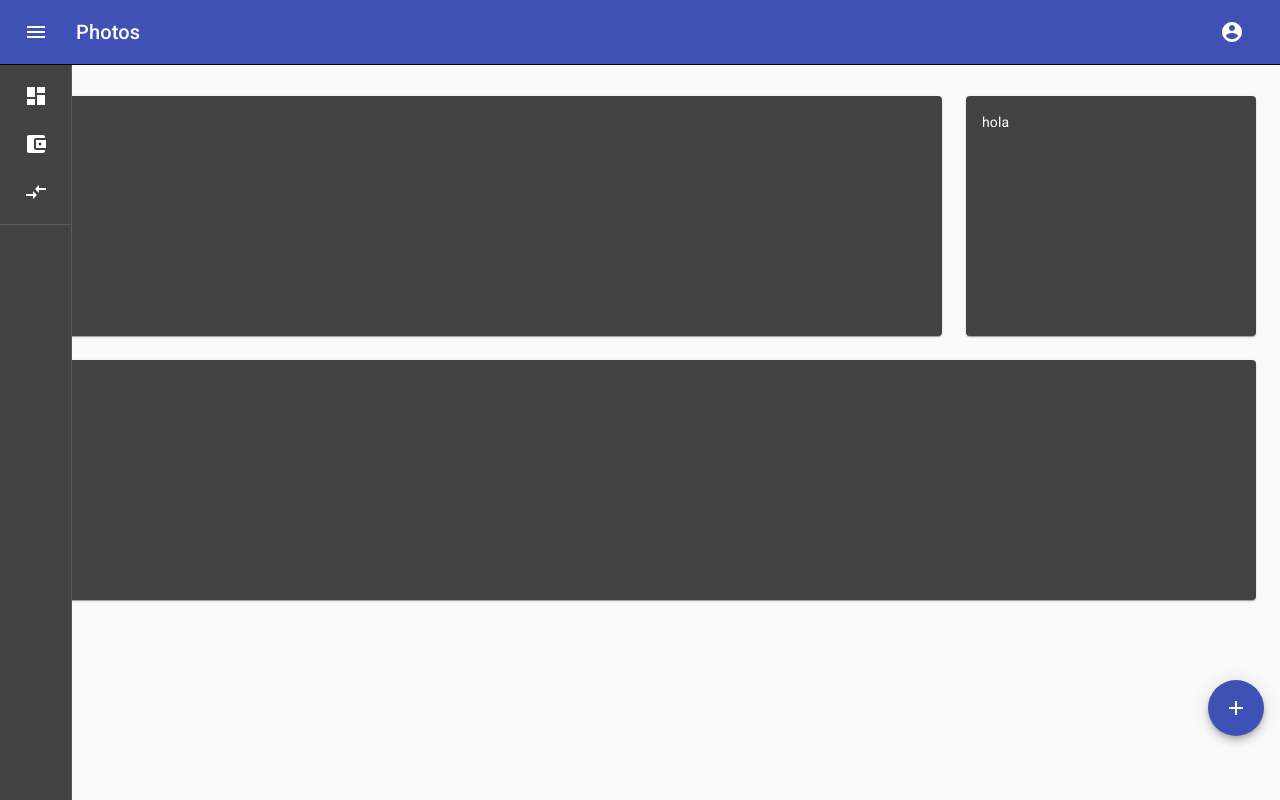
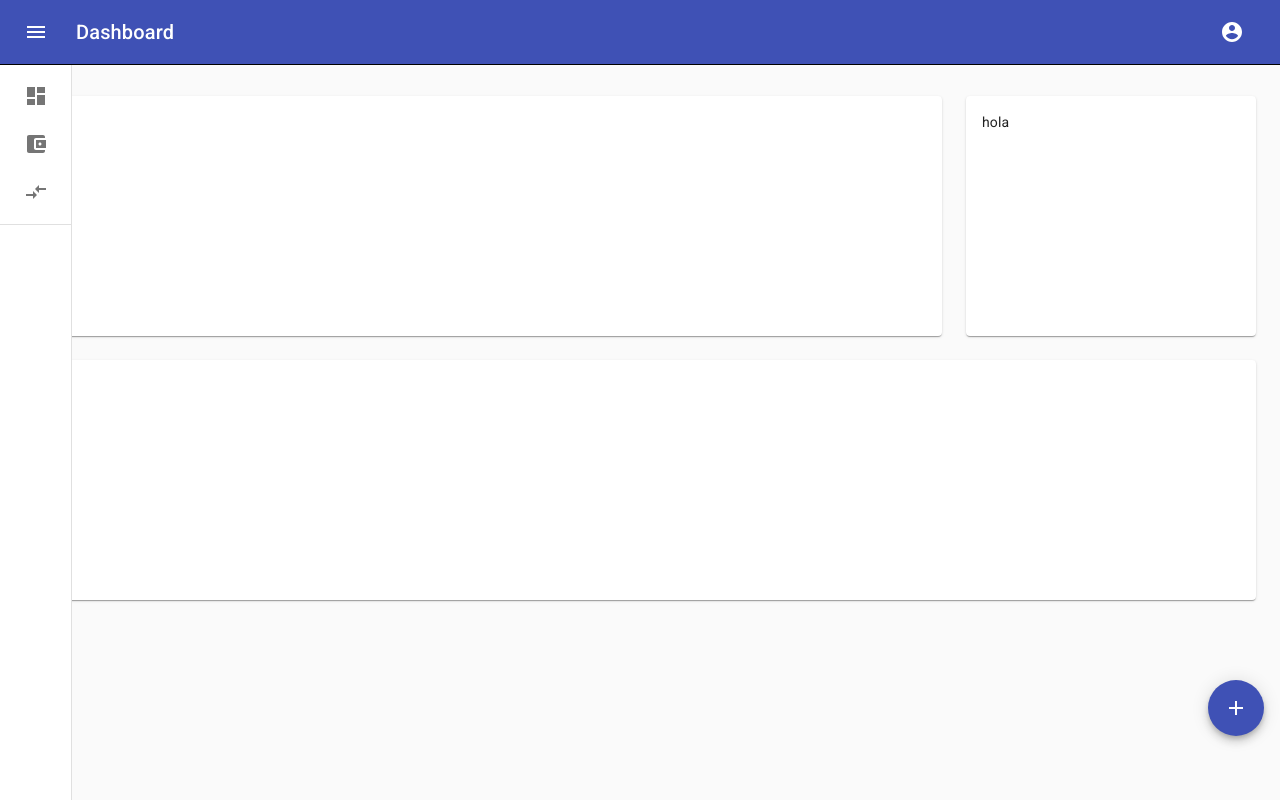
Before and after one commit to vfagundez/SumaFrontend, a React (Create React App) app: page / in a window 1280 px wide. Built offline with nearby package versions, Linux system fonts and the light colour scheme; sample sign-in values are in the browser's storage.

Commit message:
El nombre de la pagina se muestra en la barra de navegacion

```diff
--- a/src/App.js
+++ b/src/App.js
@@ -28,7 +28,7 @@ function App() {
     () =>
       createMuiTheme({
         palette: {
-          type: 'dark',//prefersDarkMode ? 'dark' : 'light',
+          type: 'light',//prefersDarkMode ? 'dark' : 'light',
         },
       }),
     [prefersDarkMode],
--- a/src/components/Navbar.js
+++ b/src/components/Navbar.js
@@ -102,6 +102,7 @@ class NavBar extends Component {
     this.handleClick = this.handleClick.bind(this);
     this.handleClose = this.handleClose.bind(this);
     this.handleDrawerOpen = this.handleDrawerOpen.bind(this);
+    this.obtenerRuta = this.obtenerRuta.bind(this);
   }
   //isMobile = useMediaQuery(this.theme.breakpoints.down("xs"));
   //Funcion encargada de finalizar la sesión
@@ -126,6 +127,16 @@ class NavBar extends Component {
     let history = useHistory();
     history.push(path);
   }
+  obtenerRuta(){
+    var pathname = window.location.pathname;
+    pathname = pathname.slice(1);
+    pathname = pathname.charAt(0).toUpperCase() + pathname.slice(1);
+    if(pathname=== "")
+    {
+        pathname="Dashboard";
+    }
+    return pathname;
+}
 
   render() {
     const { classes } = this.props;
@@ -150,7 +161,7 @@ class NavBar extends Component {
             </IconButton>
 
             <Typography variant="h6" className={classes.title}>
-              <Hidden smDown>Photos</Hidden>
+              <Hidden smDown>{this.obtenerRuta()}</Hidden>
             </Typography>
             <Hidden mdUp>
               {/*El logo de la aplicación para movil*/}
```
